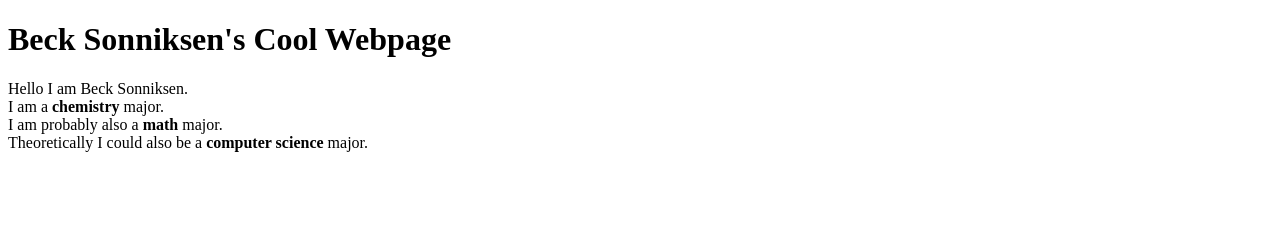
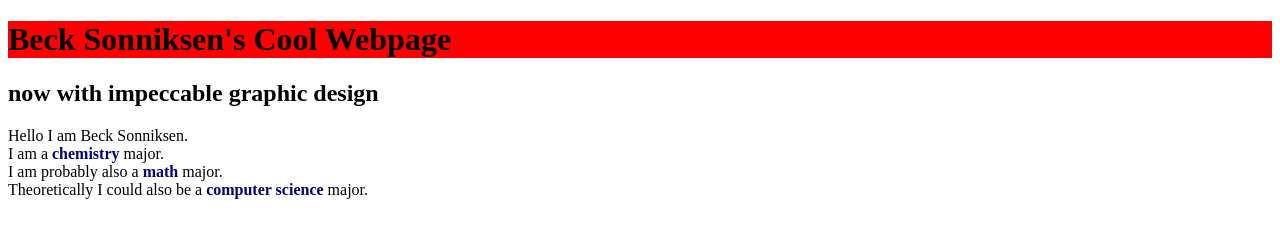
Before and after one commit to btsonniksen/btsonniksen.github.io, a plain HTML site: page index.html in a window 1280 px wide. Drawn offline with Linux system fonts and the light colour scheme.

Commit message:
Update index.html

```diff
--- a/index.html
+++ b/index.html
@@ -2,9 +2,14 @@
 <html>
   <head>
     <title>Beck Is Super Cool</title>
+    <style>
+      strong {color: navy;}
+      h1 {background: red;}
+    </style>
   </head>
   <body>
     <h1>Beck Sonniksen's Cool Webpage</h1>
+    <h2>now with impeccable graphic design</h2>
     <p>Hello I am Beck Sonniksen.<br>
       I am a <strong>chemistry</strong> major.<br>
       I am probably also a <strong>math</strong> major.<br>
```
